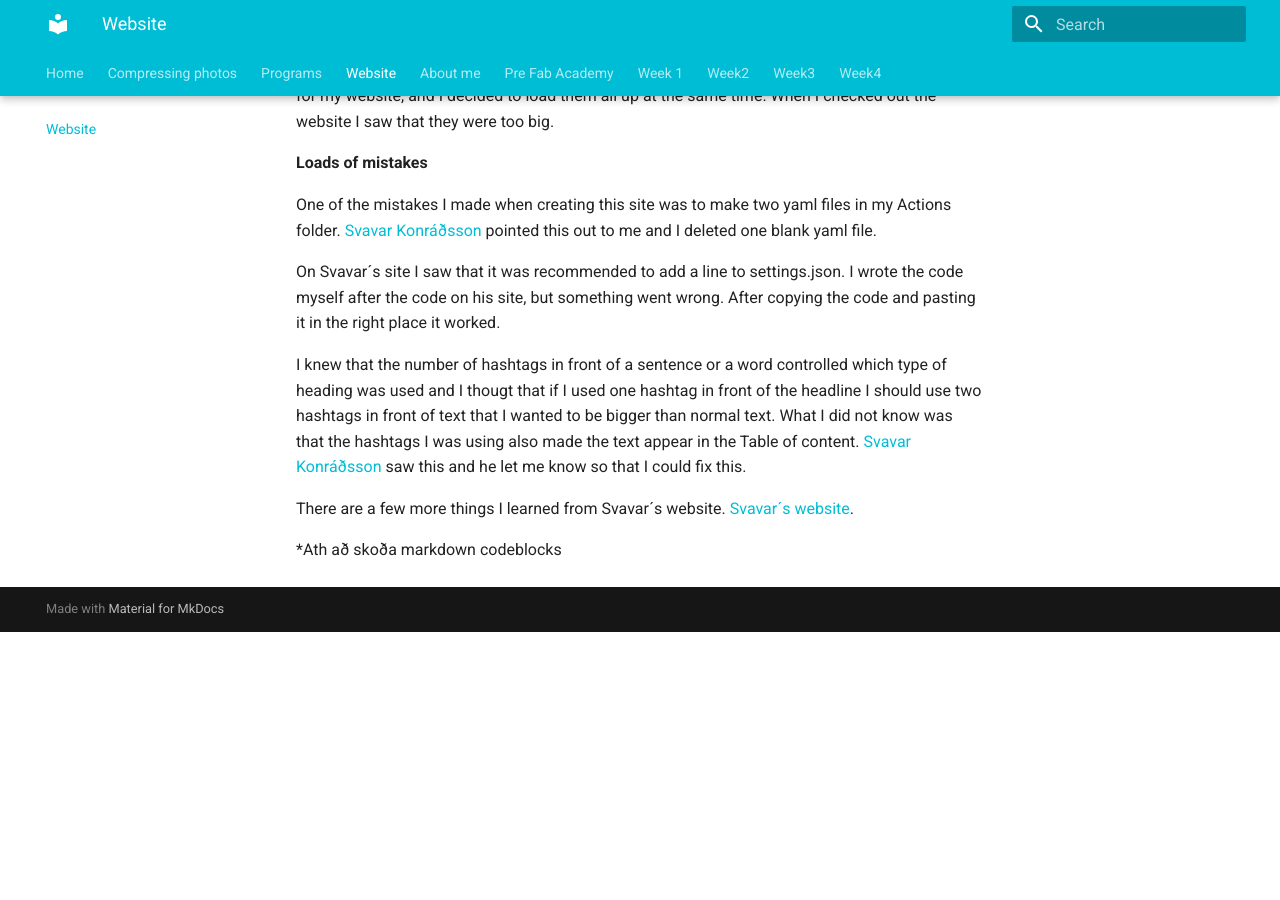
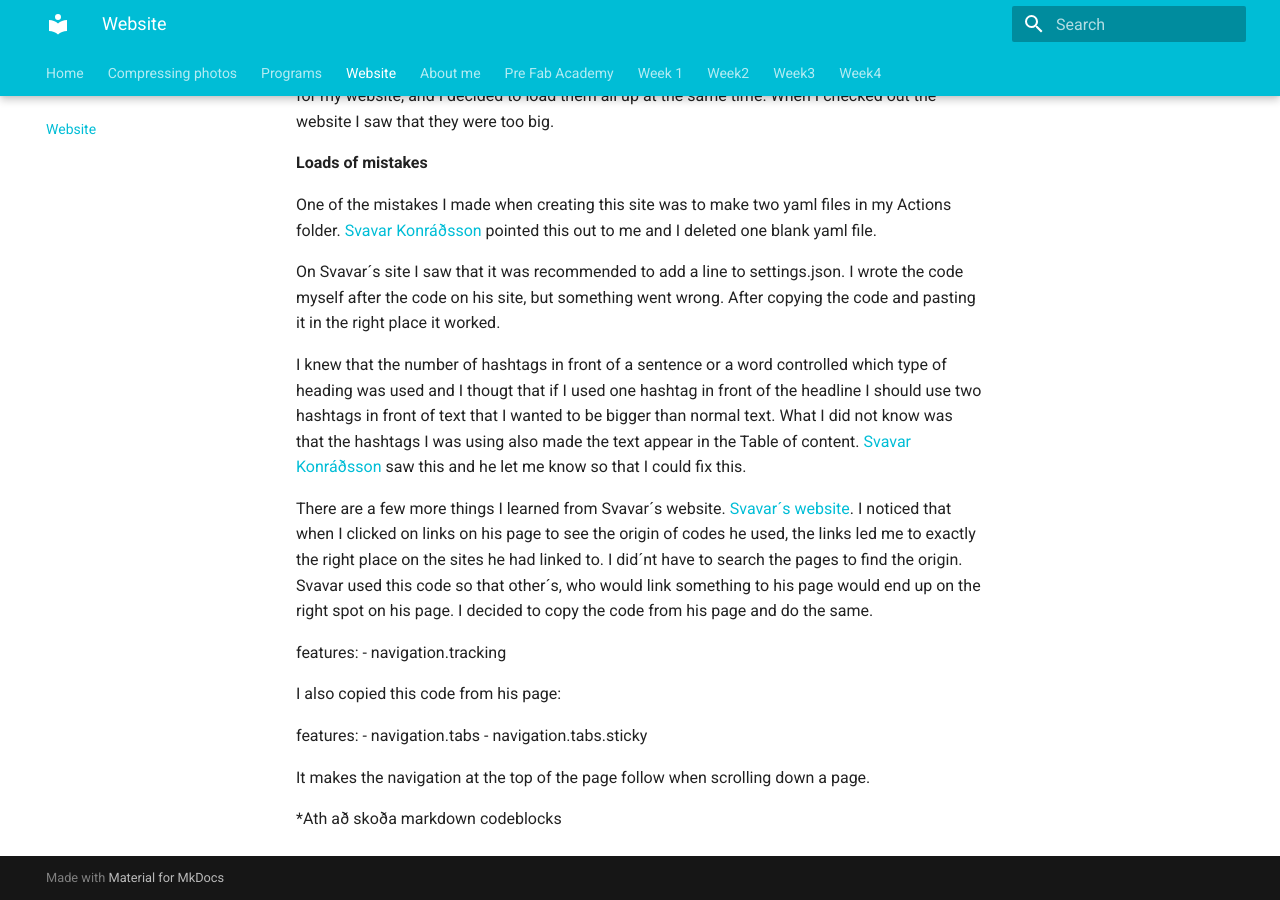
Before and after one commit to OlofH2/Before-Fab-Academy, an MkDocs documentation site: the page built from docs/Website.md, in a window 1280 px wide and 900 px high, scrolled down 1672 px. Built offline with MkDocs 1.6.1 and Material for MkDocs 9.7.7, drawn with Linux system fonts in a browser that asks for light colours; before the commit the page ends 2304 px from its top, so only the background shows below that.

Commit message:
Lýsing á kóðunum navigation undir website

```diff
--- a/docs/Website.md
+++ b/docs/Website.md
@@ -48,6 +48,18 @@ On Svavar´s site I saw that it was recommended to add a line to settings.json.
 
 I knew that the number of hashtags in front of a sentence or a word controlled which type of heading was used and I thougt that if I used one hashtag in front of the headline I should use two hashtags in front of text that I wanted to be bigger than normal text. What I did not know was that the hashtags I was using also made the text appear in the Table of content. [Svavar Konráðsson](https://fabacademy.org/2023/labs/isafjordur/students/svavar-konradsson/index.html) saw this and he let me know so that I could fix this.
 
-There are a few more things I learned from Svavar´s website. [Svavar´s website](https://fabacademy.org/2023/labs/isafjordur/students/svavar-konradsson/index.html).
+There are a few more things I learned from Svavar´s website. [Svavar´s website](https://fabacademy.org/2023/labs/isafjordur/students/svavar-konradsson/index.html). I noticed that when I clicked on links on his page to see the origin of codes he used, the links led me to exactly the right place on the sites he had linked to. I did´nt have to search the pages to find the origin. Svavar used this code so that other´s, who would link something to his page would end up on the right spot on his page. I decided to copy the code from his page and do the same.
+
+  features:
+      - navigation.tracking
+
+I also copied this code from his page:
+
+  features:
+        - navigation.tabs
+        - navigation.tabs.sticky
+
+It makes the navigation at the top of the page follow when scrolling down a page.
+
 
 *Ath að skoða markdown codeblocks
```
